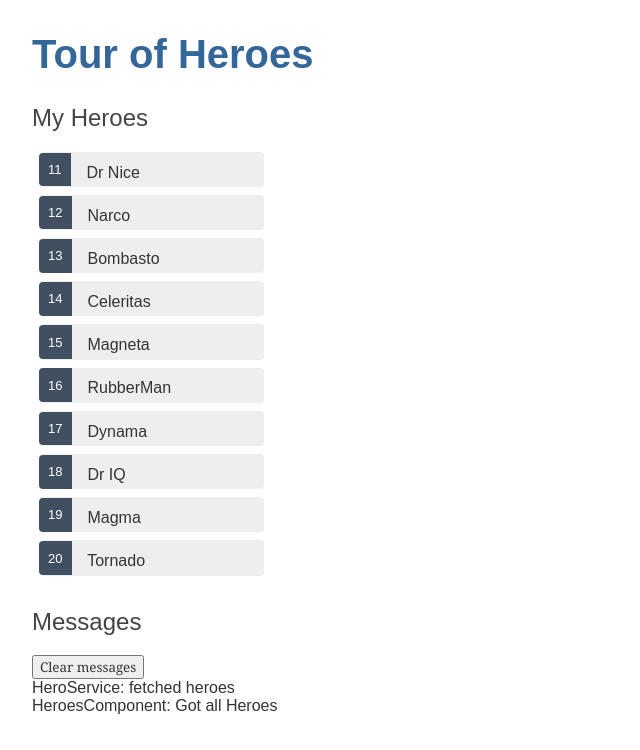
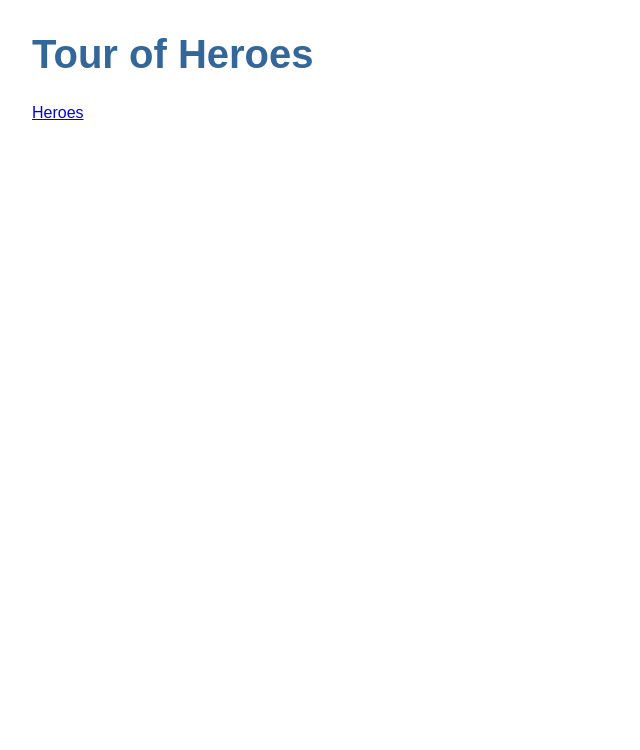
Before and after one commit to pmayur/angular-practice, an Angular app: page / in a window 1280 px wide. Shown: the top 750 px of the page, without its empty margins (0-640 px from the left). Built offline with nearby package versions, Linux system fonts and the light colour scheme.

Commit message:
add: routing

```diff
--- a/src/app/app-routing.module.ts
+++ b/src/app/app-routing.module.ts
@@ -1,12 +1,12 @@
 import { NgModule } from '@angular/core';
-import { CommonModule } from '@angular/common';
+import { HeroesComponent } from './heroes/heroes.component';
+import { RouterModule, Routes } from '@angular/router';
 
-
+const routes: Routes = [{ path: 'heroes', component: HeroesComponent}];
 
 @NgModule({
-  declarations: [],
-  imports: [
-    CommonModule
-  ]
+  imports: [RouterModule.forRoot(routes)],
+  exports: [RouterModule],
 })
-export class AppRoutingModule { }
+
+export class AppRoutingModule {}
--- a/src/app/app.component.html
+++ b/src/app/app.component.html
@@ -1,3 +1,6 @@
 <h1>{{ title }}</h1>
-<app-heroes></app-heroes>
+<nav>
+    <a routerLink="/heroes">Heroes</a>
+</nav>
+<router-outlet></router-outlet>
 <app-messages></app-messages>
```
